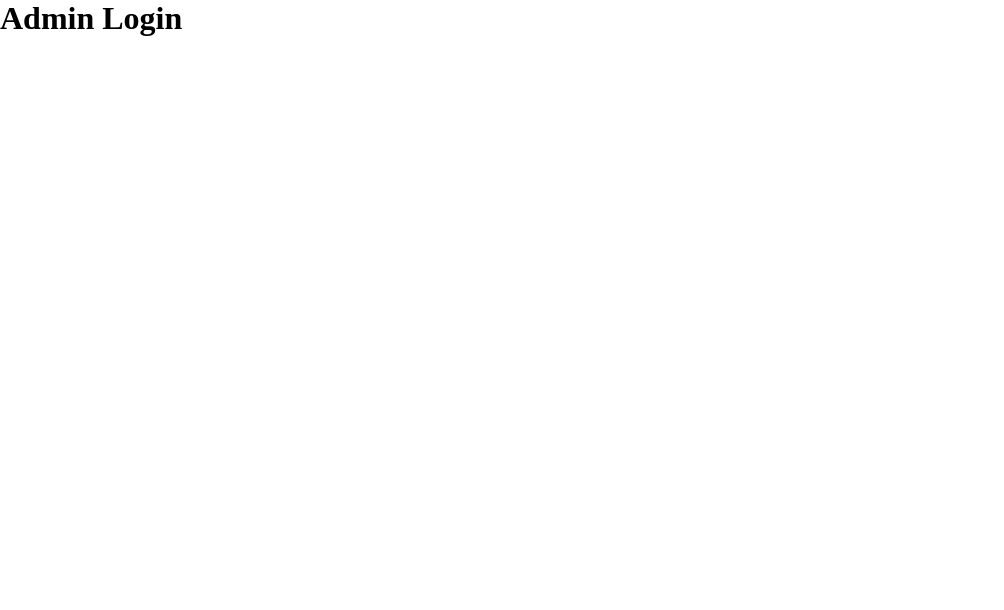
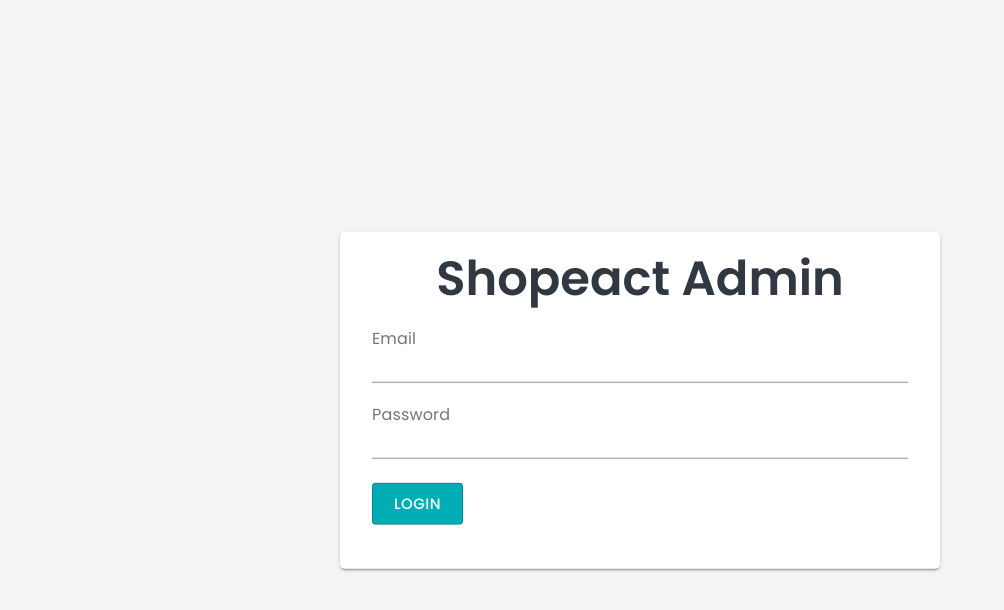
Before and after one commit to fahadaleem/Ecommerce-React-App, a React (Create React App) app: page /admin in a window 1280 px wide. Shown: the top 610 px of the page, without its empty margins (0-1004 px from the left). Built offline with nearby package versions, Linux system fonts and the light colour scheme.

Commit message:
login form design created, poppins font added.

```diff
--- a/public/index.html
+++ b/public/index.html
@@ -10,6 +10,7 @@
       content="Web site created using create-react-app"
     />
     <link rel="apple-touch-icon" href="%PUBLIC_URL%/logo192.png" />
+    <link href="https://fonts.googleapis.com/css2?family=Poppins:ital,wght@0,100;0,300;0,400;0,500;0,600;0,700;0,800;0,900;1,100;1,200;1,300;1,400;1,500;1,600;1,800&display=swap" rel="stylesheet">
     <!--
       manifest.json provides metadata used when your web app is installed on a
       user's mobile device or desktop. See https://developers.google.com/web/fundamentals/web-app-manifest/
--- a/src/components/Admin/AdminLogin/AdminLogin.js
+++ b/src/components/Admin/AdminLogin/AdminLogin.js
@@ -1,11 +1,90 @@
-import React from "react"
+import React from "react";
+import {
+  Container,
+  makeStyles,
+  Typography,
+  Box,
+  FormControl,
+  FormHelperText,
+  FormLabel,
+  TextField,
+  Paper,
+  Button,
+} from "@material-ui/core";
 
-const AdminLogin = ()=>{
-    return (
-        <h1>Admin Login</h1>
-    )
-}
+const useStyles = makeStyles((theme) => ({
+  root: {
+    backgroundColor: "#F5F5F5",
+    position: "absolute",
+    height: "100%",
+    width: "100%",
+  },
+  formContainer: {
+    position: "absolute",
+    top: "50%",
+    left: "50%",
+    transform: "translate(-50%,-50%)",
+    padding: "1.2rem 2rem",
+    borderRadius: "0.3rem",
+    "& h3": {
+      color: "#303841",
+      fontWeight: "600",
+    },
+  },
+  textField: {
+    "& .MuiInput-underline:after": {
+      borderColor: "#00ADB5",
+    },
+  },
+  submitBtn: {
+    backgroundColor: "#00ADB5",
+    color: "#fff",
+  },
+  formLabel: {
+    marginBottom: "4px",
+  },
+}));
 
+const AdminLogin = () => {
+  const classes = useStyles();
+  return (
+    <div className={classes.root}>
+      <Container
+        maxWidth="sm"
+        className={classes.formContainer}
+        component={Paper}
+        elevation={2}
+      >
+        <form>
+          <Typography variant="h3" color="initial" align="center">
+            Shopeact Admin
+          </Typography>
+          <Box my={3}>
+            <FormControl fullWidth className={classes.textField}>
+              <FormLabel className={classes.formLabel}>Email</FormLabel>
+              <TextField id="email" type="email" />
+            </FormControl>
+          </Box>
+          <Box my={3}>
+            <FormControl fullWidth className={classes.textField}>
+              <FormLabel className={classes.formLabel}>Password</FormLabel>
+              <TextField id="password" type="password" />
+            </FormControl>
+          </Box>
+          <Box my={3}>
+            <Button
+              variant="outlined"
+              color="default"
+              className={classes.submitBtn}
+              size="large"
+            >
+              Login
+            </Button>
+          </Box>
+        </form>
+      </Container>
+    </div>
+  );
+};
 
-
-export default AdminLogin
+export default AdminLogin;
--- a/src/index.css
+++ b/src/index.css
@@ -2,4 +2,5 @@
   margin: 0;
   padding: 0;
   box-sizing: border-box;
+  font-family: 'Poppins', sans-serif !important;
 }
```
